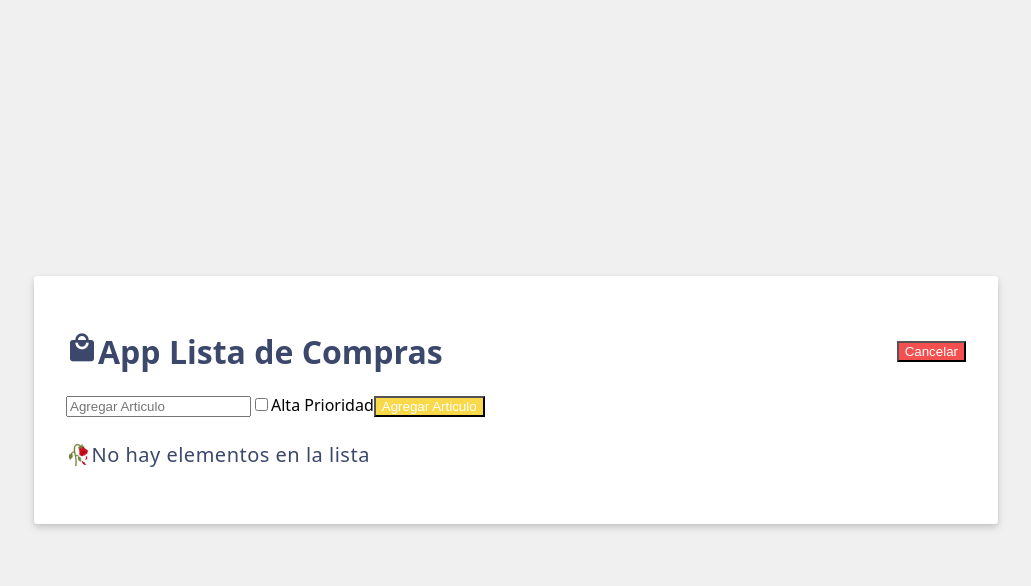
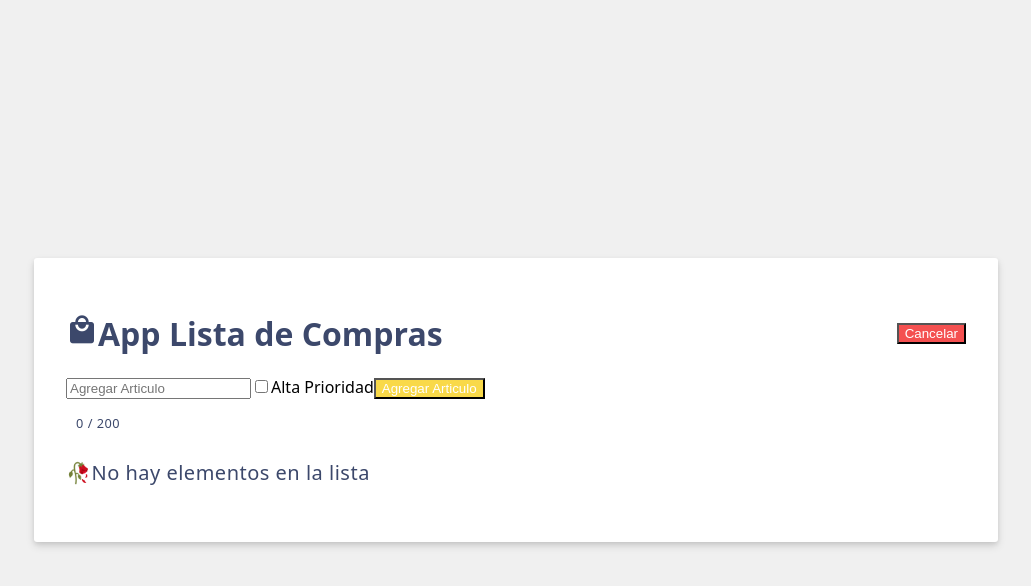
Before and after one commit to GagoPianisst/VueJs-ShoppingCart1, a Vue app: page / in a window 1280 px wide. Both pictures are taken after a click on the button "Agregar Articulo". Shown: the top 586 px of the page, without its empty margins (124-1155 px from the left). Built offline with nearby package versions, Linux system fonts and the light colour scheme.

Commit message:
⭐FEAT: Computed

```diff
--- a/src/App.vue
+++ b/src/App.vue
@@ -1,6 +1,6 @@
 <script setup>
 // Importando funcion para crear referencias reactivas
-import { ref } from 'vue'
+import { ref, computed } from 'vue'
 //Creando un tipo de referencia reactiva de tipo string
 const header = ref('App Lista de Compras');
 const shoppingIcon = ref ('material-icons shopping-cart-icon');
@@ -16,6 +16,10 @@ const items = ref ([
     item.purchased = !item.purchased
   };
   const newItem = ref('');
+  //Creamdp propiedad computada
+  const characterCount = computed(()=>{
+    return newItem.value.length;
+  });
   const newItemHightPriority = ref(false);
   const showForm = ref(false);
   // Metodos
@@ -58,6 +62,9 @@ const items = ref ([
     <label><input type="checkbox" v-model="newItemHightPriority" >Alta Prioridad</label>
     <!-- Boton -->
     <button class="btn-primary">Agregar Articulo</button>
+    <p class="counter">
+      {{ characterCount }} / 200
+    </p>
   </form>
   <!-- Entrega de Lista -->
   <ul>
```
